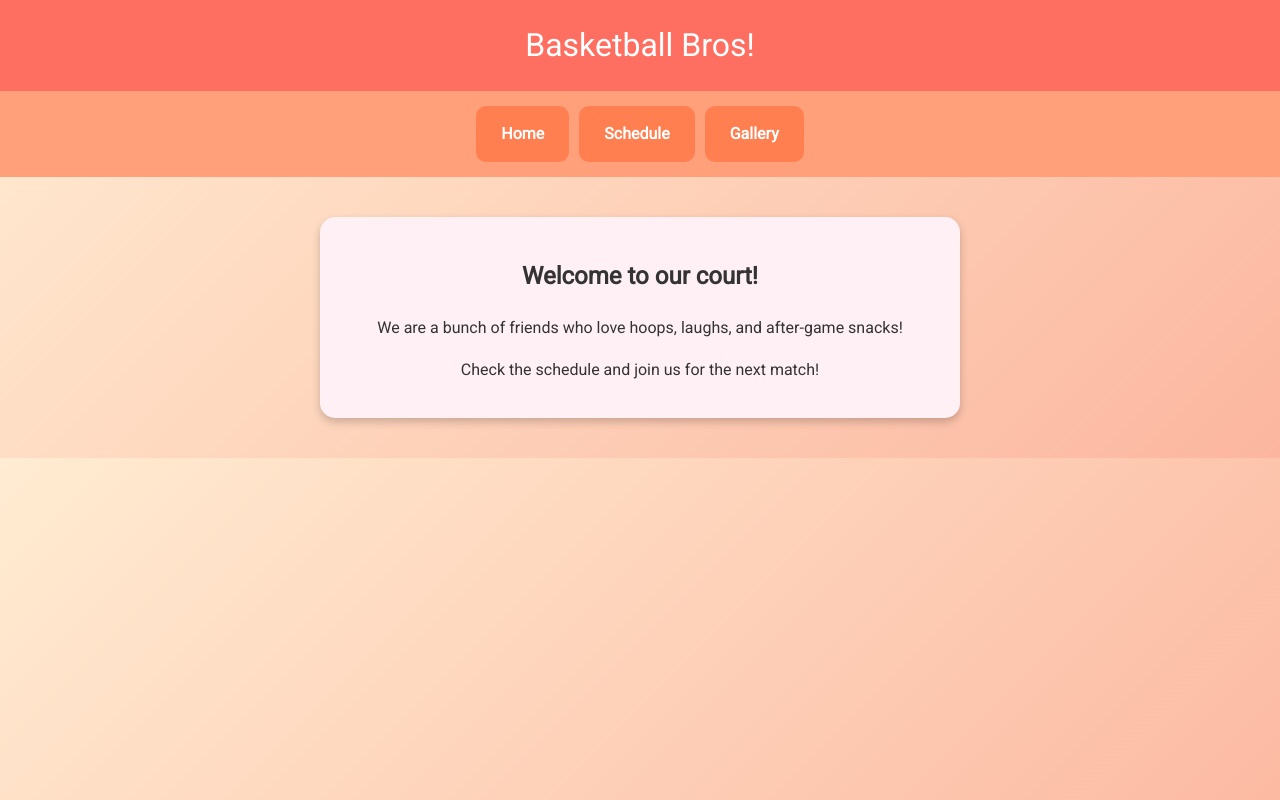
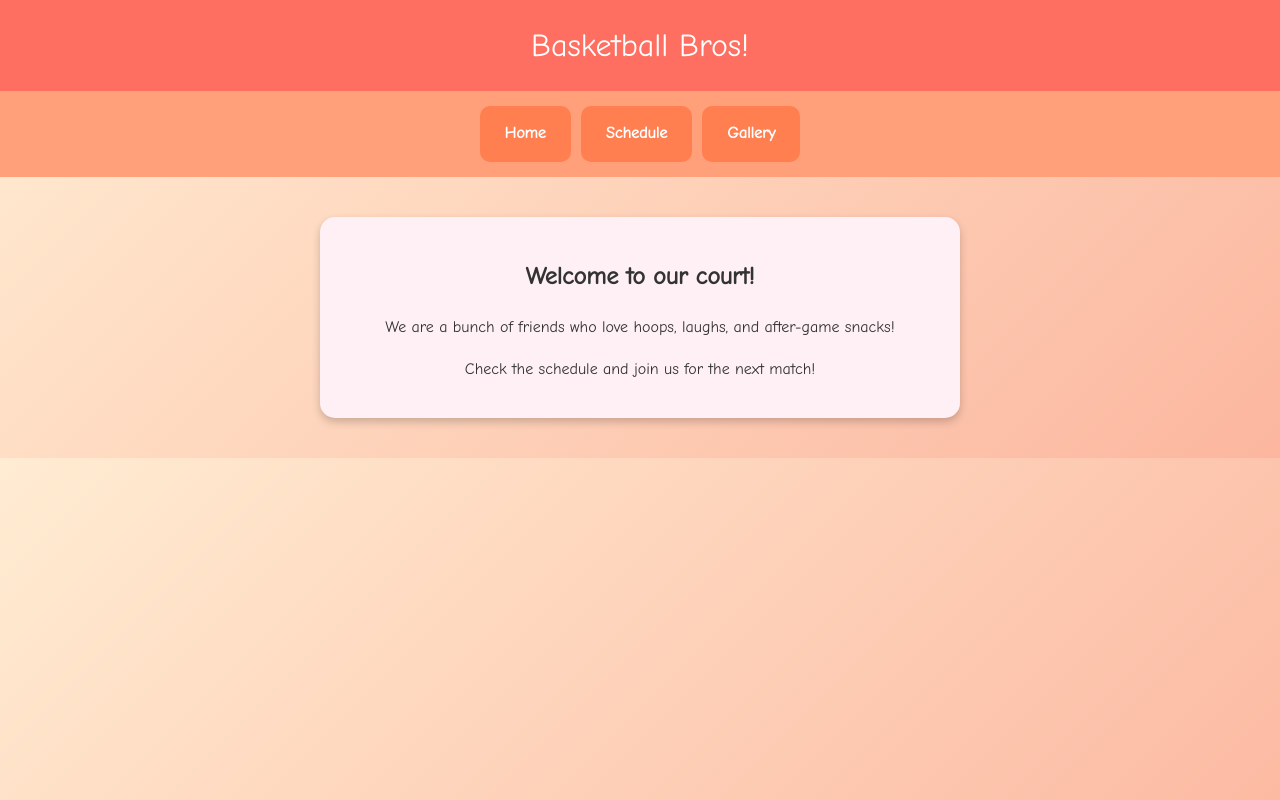
Before and after one commit to REALDADY/baskelball, a plain HTML site: page index.html in a window 1280 px wide. Drawn offline with Linux system fonts and the light colour scheme.

Commit message:
LAST TIME

```diff
--- a/index.html
+++ b/index.html
@@ -2,7 +2,7 @@
 <html>
 <head>
   <meta name="viewport" content="width=device-width, initial-scale=1.0">
-<link href="https://fonts.googleapis.com/css2?family=Roboto&display=swap" rel="stylesheet">
+<link href="https://fonts.googleapis.com/css2?family=Comic+Neue&display=swap" rel="stylesheet">
   <title>Basketball Hangout</title>
   <link rel="stylesheet" href="style.css">
 </head>
--- a/style.css
+++ b/style.css
@@ -1,6 +1,6 @@
 body {
   margin: 0;
-  font-family: 'Roboto', sans-serif;
+  font-family: 'Comic Neue', cursive, sans-serif;
   background: linear-gradient(135deg, #ffecd2 0%, #fcb69f 100%);
   color: #333;
   font-size: 16px;
```
Also changed, not shown: gallery.html (+1 -1 lines), schedule.html (+1 -1 lines).
